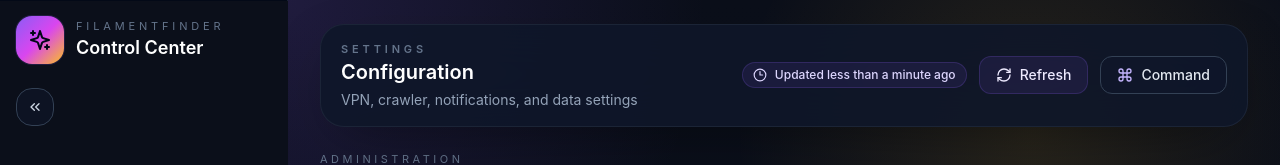
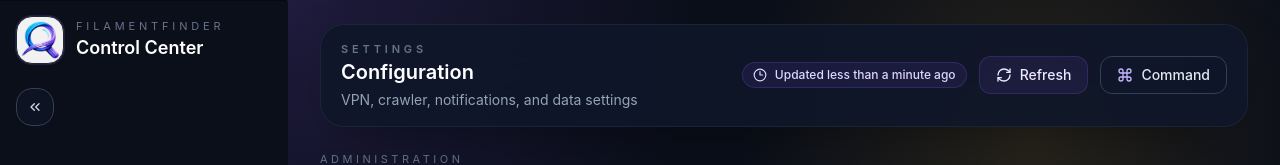
Before and after one commit to Drakelid/filamentfinder, a React (Vite) app in the folder frontend/: page /config in a window 1280 px wide. Shown: the top 165 px of the page. Built offline with nearby package versions, Linux system fonts and the light colour scheme; no server answers.

Commit message:
logo and error fix

```diff
--- a/frontend/src/components/layout/AppShell.tsx
+++ b/frontend/src/components/layout/AppShell.tsx
@@ -1,7 +1,7 @@
 import { useEffect, useMemo, useState, type ComponentType, type ReactNode } from 'react'
 import { useQuery, useQueryClient } from '@tanstack/react-query'
 import { Link, useLocation, useNavigate } from 'react-router-dom'
-import { ChevronsLeft, ChevronsRight, Clock3, Command, Menu, MoreHorizontal, RefreshCw, Sparkles, X } from 'lucide-react'
+import { ChevronsLeft, ChevronsRight, Clock3, Command, Menu, MoreHorizontal, RefreshCw, X } from 'lucide-react'
 import { formatDistanceToNow } from 'date-fns'
 import { api, fetchDeals } from '../../api'
 import { NAV_SECTIONS, resolvePageMeta, type NavItem } from './navigation'
@@ -202,6 +202,7 @@ export default function AppShell({ children }: { children: ReactNode }) {
   const totalProducts = statsQuery.data?.overview.total_products
   const activeDeals = dealsQuery.data?.length ?? null
   const lastUpdatedLabel = updatedAt ? formatDistanceToNow(new Date(updatedAt), { addSuffix: true }) : 'just now'
+  const logoSrc = `${import.meta.env.BASE_URL}fila-logo.png`
   const mobilePrimaryItems = useMemo(() => {
     const browse = NAV_SECTIONS.find((section) => section.label === 'BROWSE')?.items ?? []
     const monitor = NAV_SECTIONS.find((section) => section.label === 'MONITOR')?.items ?? []
@@ -234,8 +235,8 @@ export default function AppShell({ children }: { children: ReactNode }) {
         >
           <div className="flex h-full flex-col gap-6 p-4 pb-6">
             <div className={`flex items-center gap-3 ${collapsed ? 'lg:justify-center' : ''}`}>
-              <div className="flex h-12 w-12 items-center justify-center rounded-2xl bg-gradient-to-br from-violet-500 via-fuchsia-500 to-amber-400 text-slate-950 shadow-glow">
-                <Sparkles className="h-6 w-6" />
+              <div className="flex h-12 w-12 items-center justify-center overflow-hidden rounded-2xl border border-slate-800 bg-white/95 shadow-glow">
+                <img src={logoSrc} alt="FilamentFinder logo" className="h-full w-full object-contain p-1" />
               </div>
               {(!collapsed || mobileNavOpen) && (
                 <div className="min-w-0">
```
Also changed, not shown: frontend/public/fila-logo.png (added).
